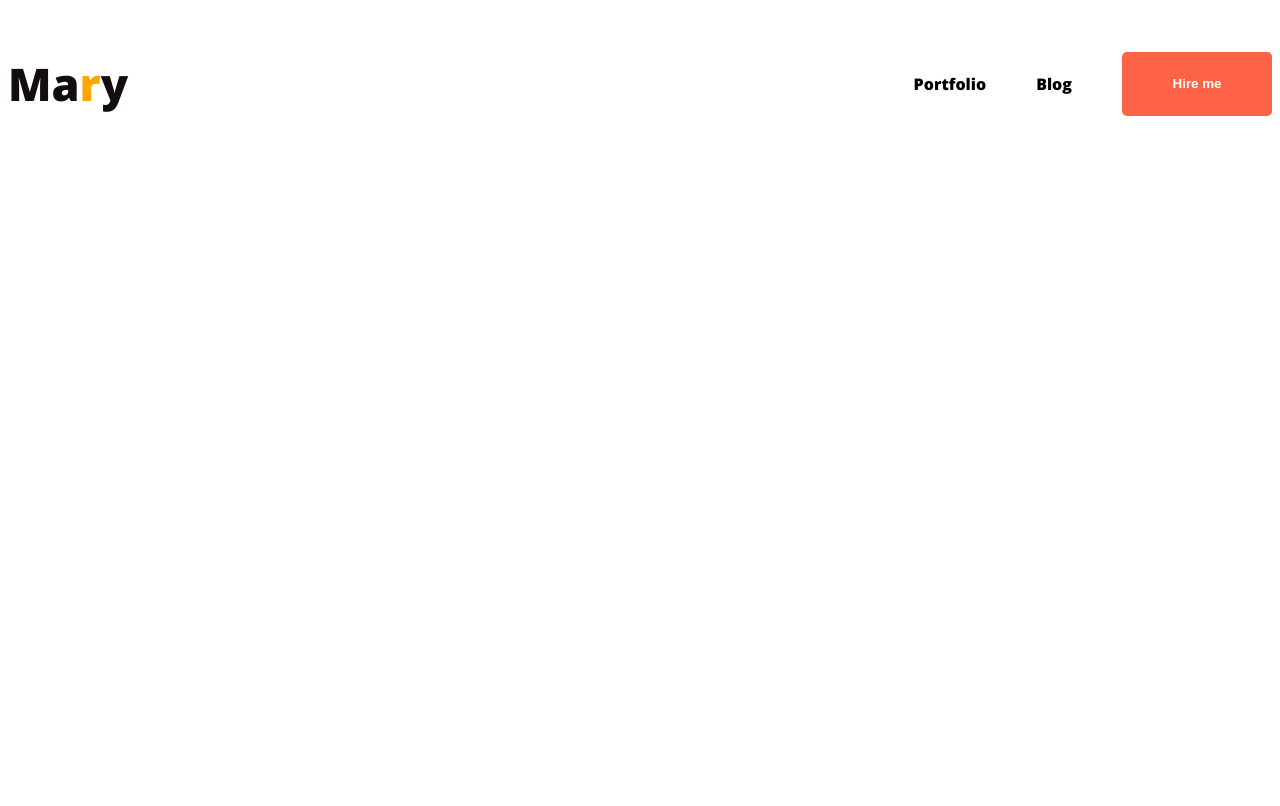
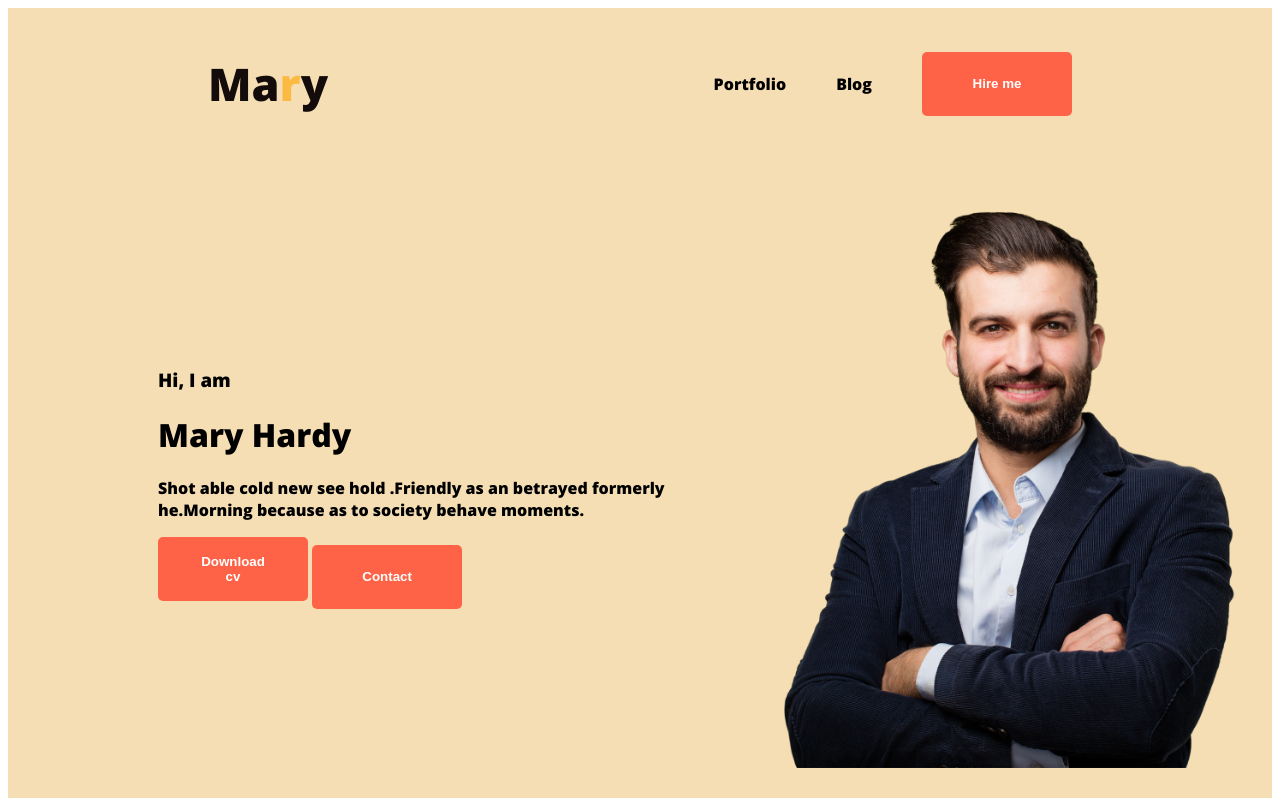
Before and after one commit to mdnurnoby/webdevoloper-portfolio, a plain HTML site: page index.html in a window 1280 px wide. Drawn offline with nearby package versions, Linux system fonts and the light colour scheme.

Commit message:
banner content added

```diff
--- a/index.html
+++ b/index.html
@@ -10,7 +10,7 @@
     <link rel="stylesheet" href="styles/portfolio.css">
 </head>
 <body>
-    <header>
+    <header class="header">
         <nav>
             <h3 class="nav-title"> Ma<span class="orengs">r</span>y</h3>
             <ul>
@@ -19,6 +19,16 @@
                 <button class="btn-primary">Hire me</button>
             </ul>
         </nav>
+        <div class="banner">
+            <div>
+                <h3 class="banner-greting">Hi, I am</h3>
+                <h1 class="banner-title">Mary Hardy</h1>
+                <p>Shot able cold new see hold .Friendly as an betrayed formerly he.Morning because as to society behave moments.</p>
+                <button class="btn-primary">Download cv</button>
+                <button class="btn-primary"> Contact</button>
+            </div>
+            <img class="profile-pictures" src="images/hardy.png" alt="">
+        </div>
     </header>
     <main>
 
--- a/styles/portfolio.css
+++ b/styles/portfolio.css
@@ -3,11 +3,12 @@
     font-family: 'open sans' , sans-serif;
 }
 .orengs{
-    color: orange;
+    color: rgba(255, 166, 0, 0.627);
 }
 Nav {
     display: flex;
     justify-content: space-between;
+    margin: 0 200px;
 }
 .nav-title{
     color: rgba(7, 1, 1, 0.953);
@@ -37,3 +38,14 @@
    text-decoration: none;
    color: black;
 }
+.header{
+    background-color:wheat ;
+}
+.banner{
+    padding: 30px 30px 30px 150px;
+    display: flex;
+    align-items: center;
+}
+.banner .profile-pictures{
+    width: 500px;
+}
```
